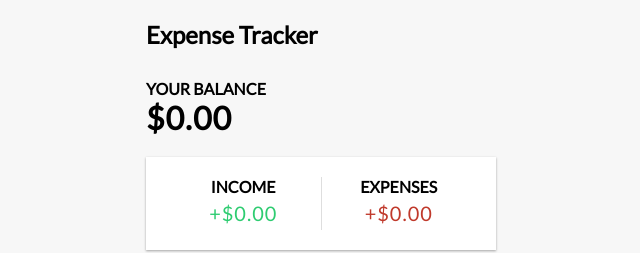
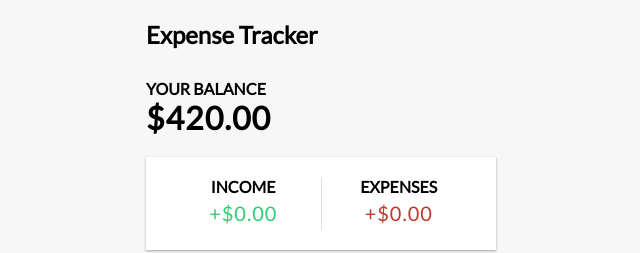
Before and after one commit to Fooagsmart/expense_Trtaker, a React (Create React App) app: page / in a window 1280 px wide. Shown: the top 253 px of the page, without its empty margins (319-959 px from the left). Built offline with nearby package versions, Linux system fonts and the light colour scheme.

Commit message:
Balance modified

```diff
--- a/src/Components/Balance.js
+++ b/src/Components/Balance.js
@@ -1,11 +1,18 @@
-import React from 'react'
+import React, { useContext } from 'react'
+import { GlobalContext } from '../Context/GlobalContext'
 
 const Balance = () => {
+    const { transactions } = useContext(GlobalContext)
+
+    const amounts = transactions.map(transaction => transaction.amount);
+
+    const total = amounts.reduce((acc, item) => (acc += item), 0).toFixed(2);
+
   return (
-    <div>
+    <>
       <h4>Your Balance</h4>
-      <h1>$0.00</h1>
-    </div>
+      <h1>${total}</h1>
+    </>
   )
 }
 
```
